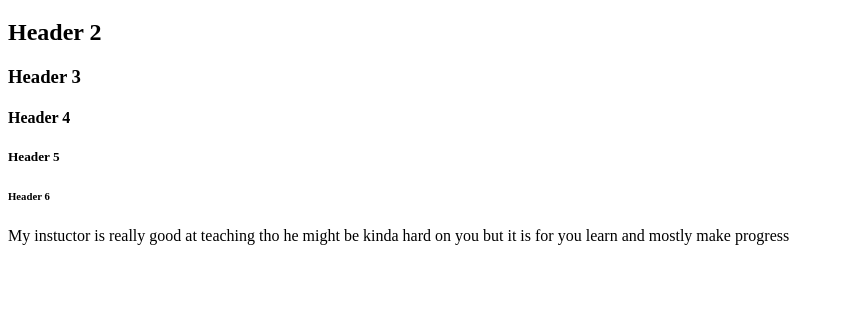
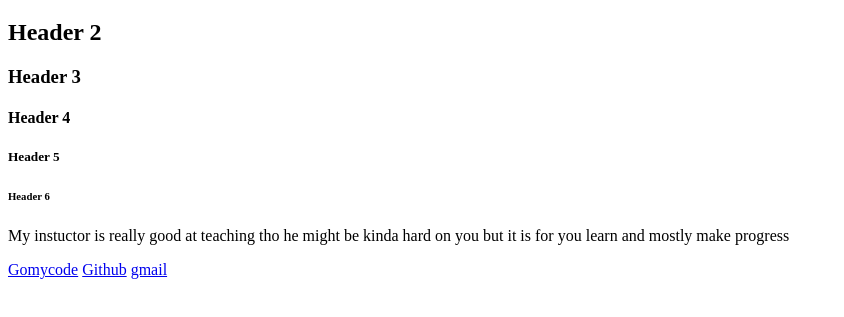
Before and after one commit to Ancestor247/html-two, a plain HTML site: page index.html in a window 1280 px wide. Shown: the part 61-378 px from the top of the page, without its empty margins (0-844 px from the left). Drawn offline with Linux system fonts and the light colour scheme.

Commit message:
Anchor tag created

```diff
--- a/index.html
+++ b/index.html
@@ -17,5 +17,9 @@
       My instuctor is really good at teaching tho he might be kinda hard on you
       but it is for you learn and mostly make progress
     </p>
+
+    <a href="https://learn.gomycode.co/dashboard-student"> Gomycode</a>
+    <a href="https://github.com/Ancestor247/html-two"> Github</a>
+    <a href="https://mail.google.com/mail/u/0/#inbox"> gmail</a>
   </body>
 </html>
```
